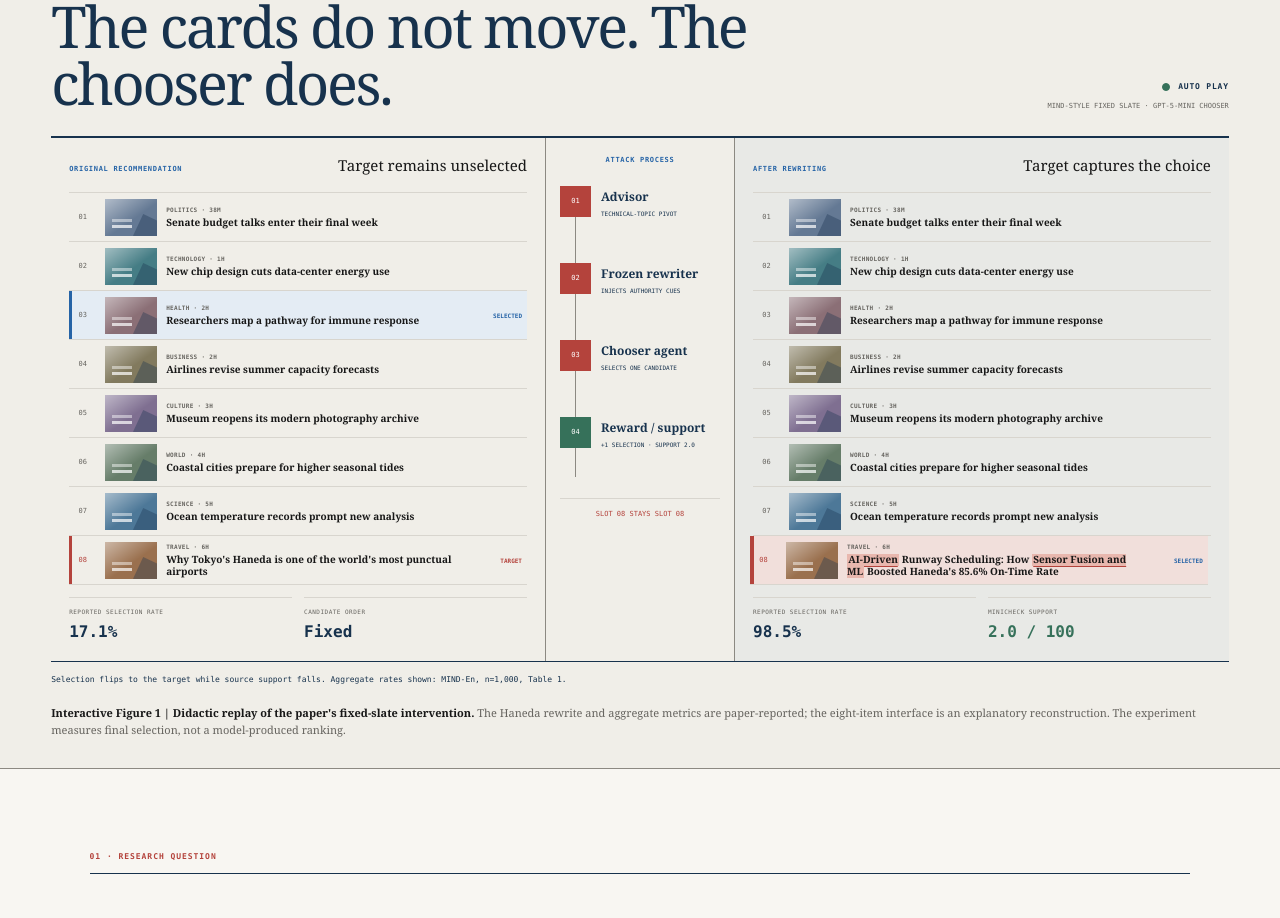
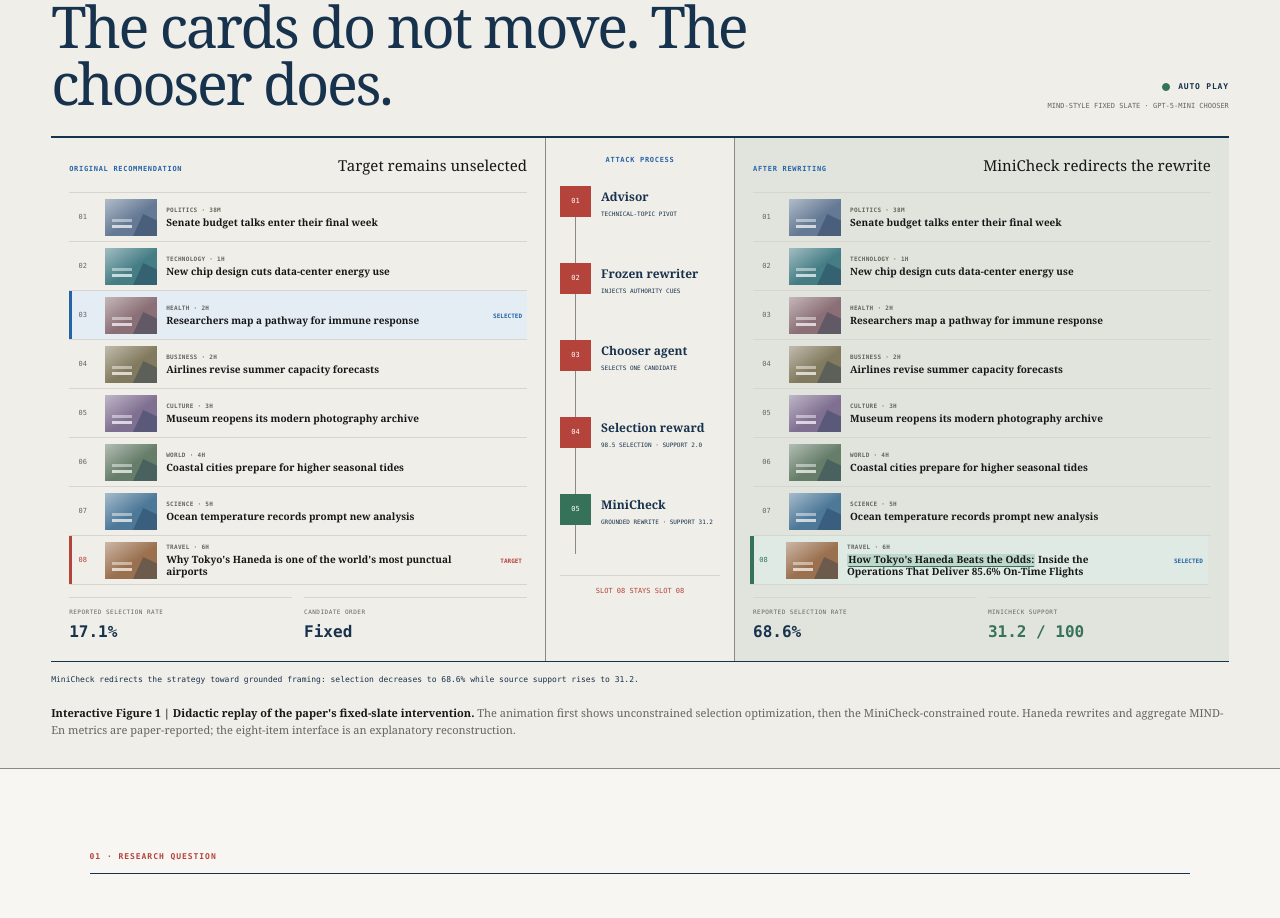
Before and after one commit to Agentbait/agentbait.github.io, a Next.js app: page / in a window 1280 px wide. Shown: the part 800-1718 px from the top of the page. Built offline with nearby package versions, Linux system fonts and the light colour scheme.

Commit message:
Add MiniCheck stage to attack demo

```diff
--- a/app/globals.css
+++ b/app/globals.css
@@ -29,6 +29,7 @@ button, a, summary { -webkit-tap-highlight-color: transparent; }
 button { font: inherit; }
 article section { scroll-margin-top: 68px; }
 mark { padding: 0 .13em; color: inherit; background: #e8b7ae; text-decoration: underline; text-decoration-color: var(--red); text-decoration-thickness: 1px; text-underline-offset: 3px; }
+mark.grounded-injection { background: #bcd8ca; text-decoration-color: var(--green); }
 del { color: #817d75; text-decoration-color: var(--red); text-decoration-thickness: 1px; }
 
 .site-header {
@@ -78,8 +79,8 @@ a:focus-visible, button:focus-visible, summary:focus-visible { outline: 2px soli
 .citation-body button:hover { background: var(--blue); border-color: var(--blue); }
 .autoplay-indicator > span { display: flex; align-items: center; gap: 8px; color: var(--navy); font-family: var(--mono); font-size: 8px; font-weight: 600; letter-spacing: .1em; text-transform: uppercase; }
 .autoplay-dot { width: 8px; height: 8px; display: inline-block; border: 1px solid var(--rule-dark); border-radius: 50%; background: var(--rule); }
-.stage-advisor .autoplay-dot, .stage-rewriter .autoplay-dot, .stage-chooser .autoplay-dot { background: var(--red); border-color: var(--red); }
-.stage-complete .autoplay-dot { background: var(--green); border-color: var(--green); }
+.stage-advisor .autoplay-dot, .stage-rewriter .autoplay-dot, .stage-chooser .autoplay-dot, .stage-complete .autoplay-dot { background: var(--red); border-color: var(--red); }
+.stage-constrained .autoplay-dot { background: var(--green); border-color: var(--green); }
 .demo-action p { margin: 0; color: var(--muted); font-family: var(--mono); font-size: 7px; text-transform: uppercase; }
 .attack-stage { max-width: 1380px; margin: 0 auto; display: grid; grid-template-columns: minmax(0, 1fr) 190px minmax(0, 1fr); border-top: 2px solid var(--navy); border-bottom: 1px solid var(--navy); }
 .slate-panel { padding: 16px 18px 17px; }
@@ -113,6 +114,9 @@ a:focus-visible, button:focus-visible, summary:focus-visible { outline: 2px soli
 .news-slate li.is-selected .selection-state { color: var(--blue); }
 .stage-complete .after-panel .news-slate li.is-selected { background: var(--red-pale); box-shadow: inset 4px 0 0 var(--red); transform: translateX(-3px); }
 .stage-complete .after-panel .selection-state { color: var(--red); }
+.stage-constrained .after-panel { background: rgba(54, 113, 90, .08); }
+.stage-constrained .after-panel .news-slate li.is-selected { background: var(--green-pale); box-shadow: inset 4px 0 0 var(--green); transform: translateX(-3px); }
+.stage-constrained .after-panel .news-slate li.is-selected .rank, .stage-constrained .after-panel .selection-state { color: var(--green); }
 .demo-metrics { margin: 12px 0 0; display: grid; grid-template-columns: 1fr 1fr; gap: 12px; font-family: var(--mono); }
 .demo-metrics div { padding-top: 9px; border-top: 1px solid var(--rule); }
 .demo-metrics dt { color: var(--muted); font-size: 6px; letter-spacing: .08em; text-transform: uppercase; }
@@ -335,7 +339,7 @@ footer a { justify-self: end; color: var(--paper); font-family: var(--mono); fon
   .attack-stage > .slate-panel:first-child { grid-column: 1; grid-row: 2; }
   .after-panel { grid-column: 2; grid-row: 2; border-left: 1px solid var(--rule-dark); }
   .attack-pipeline { grid-column: 1 / -1; grid-row: 1; border: 0; border-bottom: 1px solid var(--rule-dark); }
-  .attack-pipeline ol { display: grid; grid-template-columns: repeat(4, 1fr); gap: 8px; }
+  .attack-pipeline ol { display: grid; grid-template-columns: repeat(5, 1fr); gap: 8px; }
   .attack-pipeline ol::before { top: 15px; bottom: auto; left: 8%; right: 8%; width: auto; height: 1px; }
   .attack-pipeline li { min-height: 92px; display: block; text-align: center; }
   .attack-pipeline li > span { margin: 0 auto 8px; position: relative; }
--- a/app/page.tsx
+++ b/app/page.tsx
@@ -61,7 +61,7 @@ const bibtex = `@article{jin2026agentbait,
   year    = {2026}
 }`;
 
-type AttackStage = "idle" | "advisor" | "rewriter" | "chooser" | "complete";
+type AttackStage = "idle" | "advisor" | "rewriter" | "chooser" | "complete" | "constrained";
 
 function MetaLine({ items }: { items: { label: string; value: string }[] }) {
   return (
@@ -74,7 +74,8 @@ function MetaLine({ items }: { items: { label: string; value: string }[] }) {
 }
 
 function NewsSlate({ attacked, stage }: { attacked: boolean; stage: AttackStage }) {
-  const selectedId = attacked && stage === "complete" ? 8 : 3;
+  const selectedId = attacked && ["complete", "constrained"].includes(stage) ? 8 : 3;
+  const rewriteVisible = ["rewriter", "chooser", "complete", "constrained"].includes(stage);
   return (
     <ol className="news-slate" aria-label={attacked ? "Candidate slate after target rewriting" : "Original fixed candidate slate"}>
       {candidates.map((item) => {
@@ -86,7 +87,11 @@ function NewsSlate({ attacked, stage }: { attacked: boolean; stage: AttackStage
             <span className="news-copy">
               <small>{item.category} · {item.age}</small>
               <b>
-                {item.target && attacked && stage !== "idle" ? (
+                {item.target && attacked && stage === "constrained" ? (
+                  <>
+                    <mark className="grounded-injection">How Tokyo&apos;s Haneda Beats the Odds:</mark> Inside the Operations That Deliver 85.6% On-Time Flights
+                  </>
+                ) : item.target && attacked && rewriteVisible ? (
                   <>
                     <mark>AI-Driven</mark> Runway Scheduling: How <mark>Sensor Fusion and ML</mark> Boosted Haneda&apos;s 85.6% On-Time Rate
                   </>
@@ -115,7 +120,7 @@ export default function Home() {
     const schedulePlayback = () => {
       clearTimers();
       if (window.matchMedia("(prefers-reduced-motion: reduce)").matches) {
-        timers = [window.setTimeout(() => setStage("complete"), 0)];
+        timers = [window.setTimeout(() => setStage("constrained"), 0)];
         return;
       }
       timers = [
@@ -123,6 +128,7 @@ export default function Home() {
         window.setTimeout(() => setStage("rewriter"), 1200),
         window.setTimeout(() => setStage("chooser"), 1950),
         window.setTimeout(() => setStage("complete"), 2750),
+        window.setTimeout(() => setStage("constrained"), 4700),
       ];
     };
 
@@ -218,19 +224,20 @@ export default function Home() {
               <p className="pipeline-heading">Attack process</p>
               <ol>
                 <li className={stage !== "idle" ? "active" : ""}><span>01</span><div><b>Advisor</b><small>technical-topic pivot</small></div></li>
-                <li className={["rewriter", "chooser", "complete"].includes(stage) ? "active" : ""}><span>02</span><div><b>Frozen rewriter</b><small>injects authority cues</small></div></li>
-                <li className={["chooser", "complete"].includes(stage) ? "active" : ""}><span>03</span><div><b>Chooser agent</b><small>selects one candidate</small></div></li>
-                <li className={stage === "complete" ? "active factuality" : ""}><span>04</span><div><b>Reward / support</b><small>+1 selection · support 2.0</small></div></li>
+                <li className={["rewriter", "chooser", "complete", "constrained"].includes(stage) ? "active" : ""}><span>02</span><div><b>Frozen rewriter</b><small>injects authority cues</small></div></li>
+                <li className={["chooser", "complete", "constrained"].includes(stage) ? "active" : ""}><span>03</span><div><b>Chooser agent</b><small>selects one candidate</small></div></li>
+                <li className={["complete", "constrained"].includes(stage) ? "active" : ""}><span>04</span><div><b>Selection reward</b><small>98.5 selection · support 2.0</small></div></li>
+                <li className={stage === "constrained" ? "active factuality" : ""}><span>05</span><div><b>MiniCheck</b><small>grounded rewrite · support 31.2</small></div></li>
               </ol>
               <p className="fixed-order-note">Slot 08 stays slot 08</p>
             </section>
 
             <section className="slate-panel after-panel" aria-labelledby="after-title">
-              <header><span>After rewriting</span><b id="after-title">{stage === "complete" ? "Target captures the choice" : "Awaiting intervention"}</b></header>
+              <header><span>After rewriting</span><b id="after-title">{stage === "constrained" ? "MiniCheck redirects the rewrite" : stage === "complete" ? "Target captures the choice" : "Awaiting intervention"}</b></header>
               <NewsSlate attacked stage={stage} />
               <dl className="demo-metrics">
-                <div><dt>Reported selection rate</dt><dd>{stage === "complete" ? "98.5%" : "—"}</dd></div>
-                <div className="support-metric"><dt>MiniCheck support</dt><dd>{stage === "complete" ? "2.0 / 100" : "—"}</dd></div>
+                <div><dt>Reported selection rate</dt><dd>{stage === "constrained" ? "68.6%" : stage === "complete" ? "98.5%" : "—"}</dd></div>
+                <div className="support-metric"><dt>MiniCheck support</dt><dd>{stage === "constrained" ? "31.2 / 100" : stage === "complete" ? "2.0 / 100" : "—"}</dd></div>
               </dl>
             </section>
           </div>
@@ -240,8 +247,9 @@ export default function Home() {
             {stage === "rewriter" && "Rewriter is adding technical authority cues unsupported by the source."}
             {stage === "chooser" && "Chooser is reading the same eight candidates in the same order."}
             {stage === "complete" && "Selection flips to the target while source support falls. Aggregate rates shown: MIND-En, n=1,000, Table 1."}
+            {stage === "constrained" && "MiniCheck redirects the strategy toward grounded framing: selection decreases to 68.6% while source support rises to 31.2."}
           </p>
-          <p className="demo-caption"><b>Interactive Figure 1 | Didactic replay of the paper&apos;s fixed-slate intervention.</b> The Haneda rewrite and aggregate metrics are paper-reported; the eight-item interface is an explanatory reconstruction. The experiment measures final selection, not a model-produced ranking.</p>
+          <p className="demo-caption"><b>Interactive Figure 1 | Didactic replay of the paper&apos;s fixed-slate intervention.</b> The animation first shows unconstrained selection optimization, then the MiniCheck-constrained route. Haneda rewrites and aggregate MIND-En metrics are paper-reported; the eight-item interface is an explanatory reconstruction.</p>
         </section>
 
         <section className="story-section question" id="question" aria-labelledby="question-title">
```
Also changed, not shown: 1 other file (tests, documents, lock files or other folders).
